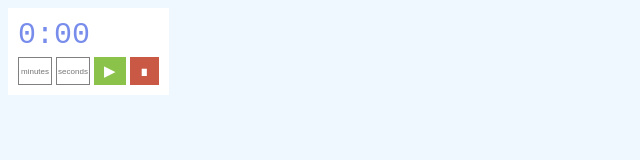
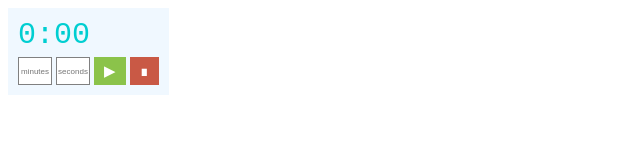
Before and after one commit to mafercudi/Timer, a plain HTML site: page index.html in a window 1280 px wide. Shown: the whole page, without its empty margins (0-640 px from the left). Drawn offline with Linux system fonts and the light colour scheme.

Commit message:
Update index.html

```diff
--- a/index.html
+++ b/index.html
@@ -8,10 +8,10 @@
 
   <style>
     body{
-      background-color: aliceblue;
+      background-color: white;
     }
     .section {
-      background-color: white;
+      background-color: aliceblue;
       padding: 10px;
       width: fit-content;
 
@@ -20,7 +20,7 @@
   margin-bottom: 5px;
     font-size: 30px;
     font-family: monospace;
-    color: #788deb;
+    color: darkturquoise;
 }
     .section input {
       font-size: 8px;
@@ -76,7 +76,7 @@
 </head>
 <body>
   <section class="section">
-    <div id="display"> 0:00 </div>
+    <div id="display">0:00</div>
 
     <div class="buttons">
       <input type="text" id="input" name="input" placeholder="minutes">
```
